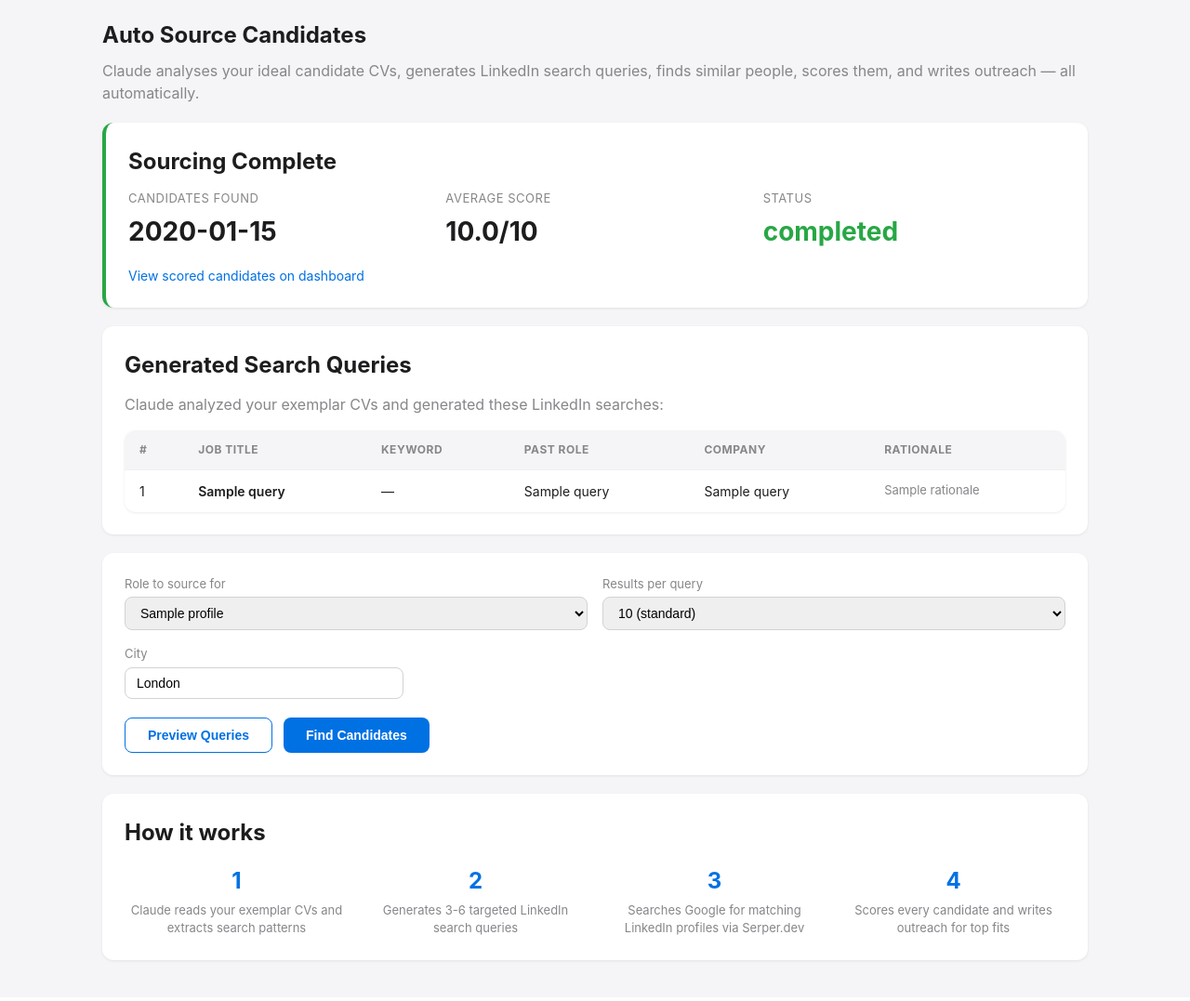
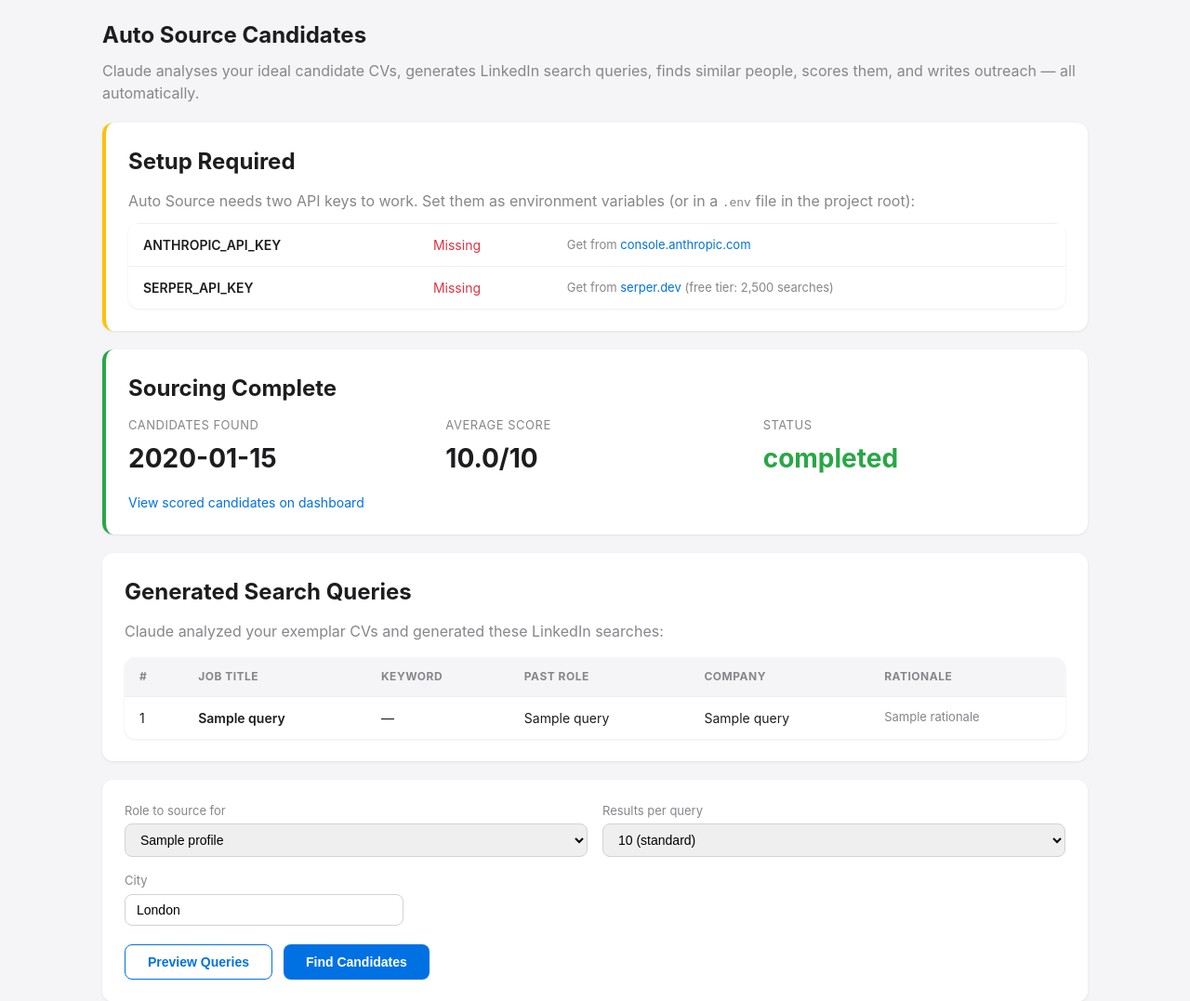
Before and after one commit to becca-ux/linkedin-scraper, a Flask app: template app/templates/auto_source.html in a window 1280 px wide. Shown: the part 99-1176 px from the top of the page at 93% size. Before the commit the page ends 1134 px from the top, so only its background shows below. Run offline with Flask 3, Linux system fonts and the light colour scheme; the template is opened without the code that fills it: most values are stand-ins (such as "Sample title", 1, 10 or a date in 2020).

Commit message:
Show setup checklist when API keys missing, fix template + timeout
Three issues fixed in one go:

1. Setup banner: Auto Source page now shows a clear checklist of which
   API keys are missing and where to get them, with buttons disabled
   until keys are configured. No more cryptic errors or silent failures.

2. Template fix: Result dict now includes candidates_scored and avg_score
   that the stats grid template expects. Status check updated from
   'scheduled' to 'completed' to match the synchronous flow.

3. Gunicorn timeout: Increased from 120s to 300s so the synchronous
   pipeline doesn't get killed mid-run when scoring many candidates.

https://claude.ai/code/session_01JeubempyuZSZeVmrjs3Cbo

```diff
--- a/app/templates/auto_source.html
+++ b/app/templates/auto_source.html
@@ -4,6 +4,27 @@
 
 <h2 style="margin-bottom: 8px;">Auto Source Candidates</h2>
 <p style="color:#86868b; margin-bottom:20px;">Claude analyses your ideal candidate CVs, generates LinkedIn search queries, finds similar people, scores them, and writes outreach — all automatically.</p>
+
+{% if not setup_status.anthropic or not setup_status.serper %}
+<div class="card" style="margin-bottom: 20px; border-left: 4px solid #ffc107;">
+    <h2 style="margin-bottom:12px;">Setup Required</h2>
+    <p style="color:#86868b; margin-bottom:12px;">Auto Source needs two API keys to work. Set them as environment variables (or in a <code>.env</code> file in the project root):</p>
+    <table>
+        <tbody>
+            <tr>
+                <td style="font-weight:600;">ANTHROPIC_API_KEY</td>
+                <td>{% if setup_status.anthropic %}<span style="color:#28a745;">Configured</span>{% else %}<span style="color:#dc3545;">Missing</span>{% endif %}</td>
+                <td style="color:#86868b; font-size:13px;">Get from <a href="https://console.anthropic.com/settings/keys" target="_blank">console.anthropic.com</a></td>
+            </tr>
+            <tr>
+                <td style="font-weight:600;">SERPER_API_KEY</td>
+                <td>{% if setup_status.serper %}<span style="color:#28a745;">Configured</span>{% else %}<span style="color:#dc3545;">Missing</span>{% endif %}</td>
+                <td style="color:#86868b; font-size:13px;">Get from <a href="https://serper.dev" target="_blank">serper.dev</a> (free tier: 2,500 searches)</td>
+            </tr>
+        </tbody>
+    </table>
+</div>
+{% endif %}
 
 {% if error %}
 <div style="background: #f8d7da; color: #721c24; padding: 12px 16px; border-radius: 8px; margin-bottom: 20px;">
@@ -12,11 +33,9 @@
 {% endif %}
 
 {% if result %}
-<div class="card" style="margin-bottom: 20px; border-left: 4px solid {% if result.status == 'scheduled' %}#ffc107{% else %}#28a745{% endif %};">
-    <h2 style="margin-bottom:12px;">{% if result.status == 'scheduled' %}Sourcing Started{% else %}Sourcing Complete{% endif %}</h2>
-    {% if result.status == 'scheduled' %}
-    <p style="color:#86868b; margin-bottom:12px;">{{ result.message }}</p>
-    {% else %}
+<div class="card" style="margin-bottom: 20px; border-left: 4px solid {% if result.status == 'completed' %}#28a745{% else %}#ffc107{% endif %};">
+    <h2 style="margin-bottom:12px;">{% if result.status == 'completed' %}Sourcing Complete{% else %}{{ result.status|title }}{% endif %}</h2>
+    {% if result.candidates_scored %}
     <div style="display:grid; grid-template-columns:repeat(3, 1fr); gap:16px;">
         <div>
             <div style="font-size:13px; color:#86868b; text-transform:uppercase; letter-spacing:0.5px;">Candidates Found</div>
@@ -31,6 +50,8 @@
             <div style="font-size:28px; font-weight:700; margin-top:4px; color:#28a745;">{{ result.status }}</div>
         </div>
     </div>
+    {% else %}
+    <p style="color:#86868b;">{{ result.message }}</p>
     {% endif %}
     <p style="margin-top:16px; font-size:14px;">
         <a href="/?min_score=6">View scored candidates on dashboard</a>
@@ -94,10 +115,12 @@
             <input type="text" name="city" value="London" style="width:300px; padding:8px 12px; border:1px solid #d2d2d7; border-radius:8px; font-size:14px;">
         </div>
         <div style="display:flex; gap:12px;">
-            <button type="submit" name="action" value="preview" style="padding:10px 24px; background:#fff; color:#0071e3; border:1px solid #0071e3; border-radius:8px; cursor:pointer; font-size:14px; font-weight:600;">
+            <button type="submit" name="action" value="preview" style="padding:10px 24px; background:#fff; color:#0071e3; border:1px solid #0071e3; border-radius:8px; cursor:pointer; font-size:14px; font-weight:600;"
+                {% if not setup_status.anthropic %}disabled title="ANTHROPIC_API_KEY required"{% endif %}>
                 Preview Queries
             </button>
-            <button type="submit" name="action" value="run" style="padding:10px 24px; background:#0071e3; color:#fff; border:none; border-radius:8px; cursor:pointer; font-size:14px; font-weight:600;">
+            <button type="submit" name="action" value="run" style="padding:10px 24px; background:#0071e3; color:#fff; border:none; border-radius:8px; cursor:pointer; font-size:14px; font-weight:600;"
+                {% if not setup_status.anthropic or not setup_status.serper %}disabled title="API keys required — see setup above"{% endif %}>
                 Find Candidates
             </button>
         </div>
--- a/gunicorn.conf.py
+++ b/gunicorn.conf.py
@@ -2,7 +2,7 @@ import os
 
 bind = f"0.0.0.0:{os.environ.get('PORT', '10000')}"
 workers = 1
-timeout = 120
+timeout = 300
 accesslog = "-"
 errorlog = "-"
 loglevel = "info"
```
Also changed, not shown: app/routes.py (+21 -13 lines).
